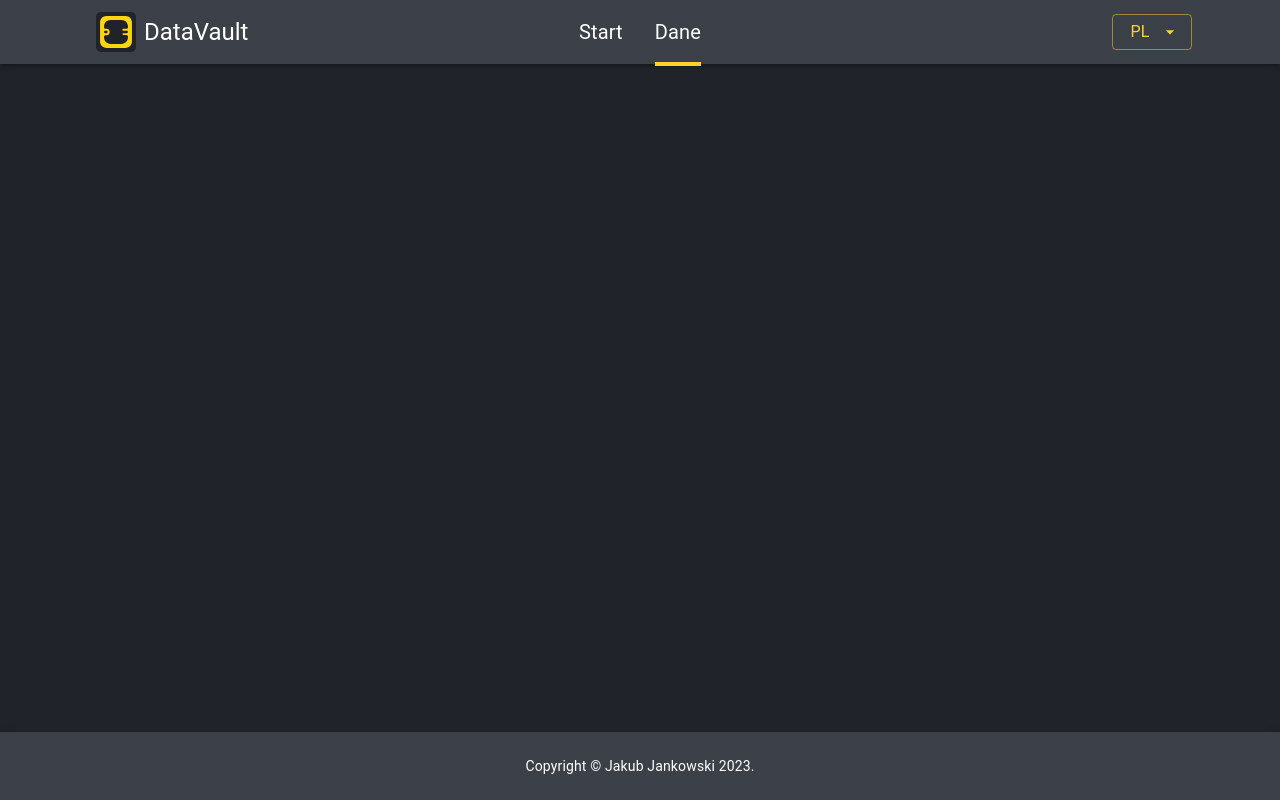
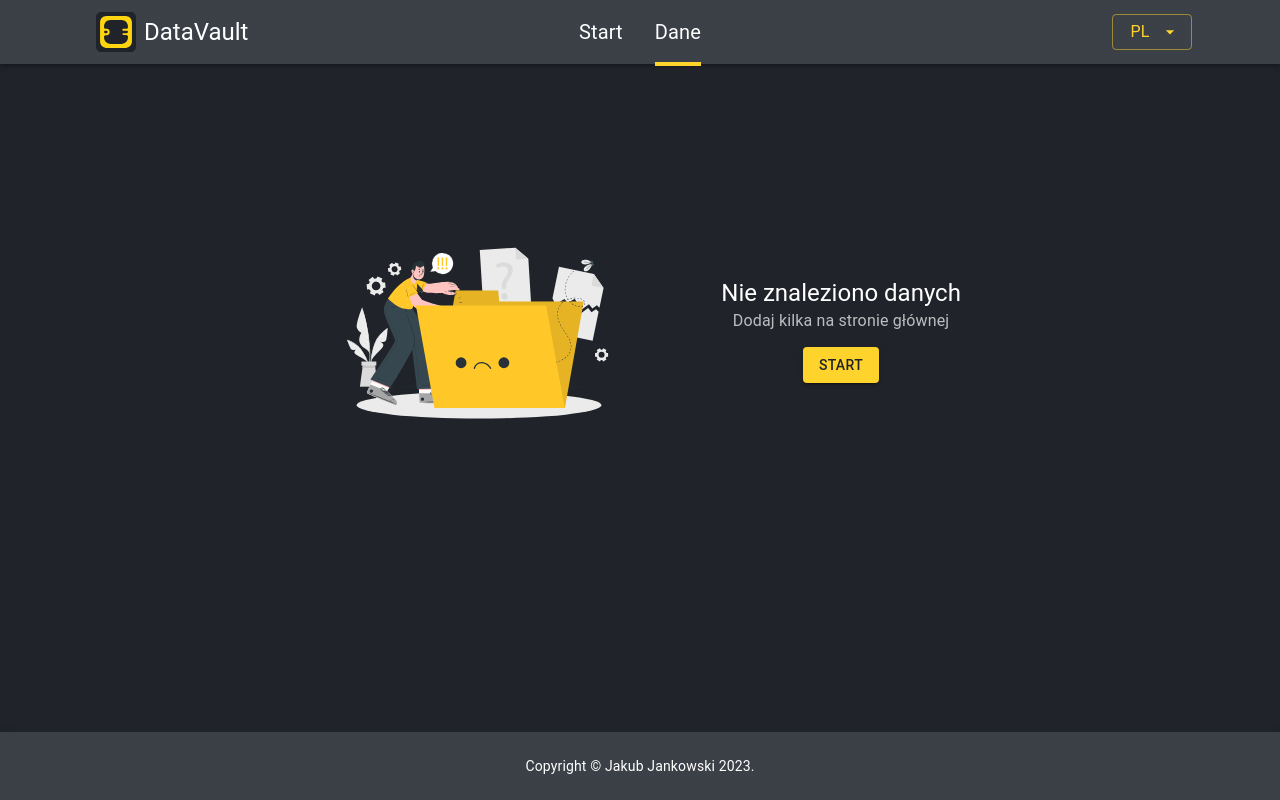
Before and after one commit to TheMankel/DataVault, a React (Vite) app: page /data in a window 1280 px wide. Built offline with nearby package versions, Linux system fonts and the light colour scheme.

Commit message:
Update PersonalData.tsx

```diff
--- a/src/components/PersonalData/PersonalData.tsx
+++ b/src/components/PersonalData/PersonalData.tsx
@@ -1,14 +1,75 @@
-import { Box, Grid } from '@mui/material';
+import { NavLink } from 'react-router-dom';
+import { Box, Grid, Typography, Button } from '@mui/material';
 import { useAppSelector } from 'Store/hooks';
 import PersonalDataCard from './PersonalDataCard/PersonalDataCard';
+import NoData from 'Assets/NoData.svg';
 
 const PersonalData = () => {
-  const PersonalData = useAppSelector((state) => state.vault);
+  const personalData = useAppSelector((state) => state.vault);
+  const home = useAppSelector((state) => state.language.urls.main);
+  const messages = useAppSelector((state) => state.language.dataPage.messages);
+
+  if (!personalData.length)
+    return (
+      <Box
+        display='flex'
+        justifyContent='space-around'
+        alignItems='center'
+        sx={{
+          flexDirection: {
+            xs: 'column',
+            md: 'row',
+          },
+          px: {
+            xs: 2,
+            md: 8,
+          },
+        }}>
+        <img
+          src={NoData}
+          alt='No Data Illustration'
+          style={{
+            width: '320px',
+          }}
+        />
+        <Box display='flex' flexDirection='column'>
+          <Typography
+            component='div'
+            variant='h5'
+            color='inherit'
+            align='center'>
+            {messages.primary}
+          </Typography>
+          <Typography
+            component='div'
+            color='text.secondary'
+            align='center'
+            gutterBottom>
+            {messages.secondary}
+          </Typography>
+          <Box
+            display='flex'
+            justifyContent='center'
+            alignItems='center'
+            pt={1}>
+            <Button
+              component={NavLink}
+              variant='contained'
+              to='/'
+              sx={{
+                color: 'background.default',
+              }}>
+              {home}
+            </Button>
+          </Box>
+        </Box>
+      </Box>
+    );
 
   return (
     <Box>
       <Grid container spacing={3}>
-        {PersonalData.map((personData) => (
+        {personalData.map((personData) => (
           <Grid key={personData.id} item xs={12} sm={6} lg={4}>
             <PersonalDataCard personData={personData} />
           </Grid>
```
